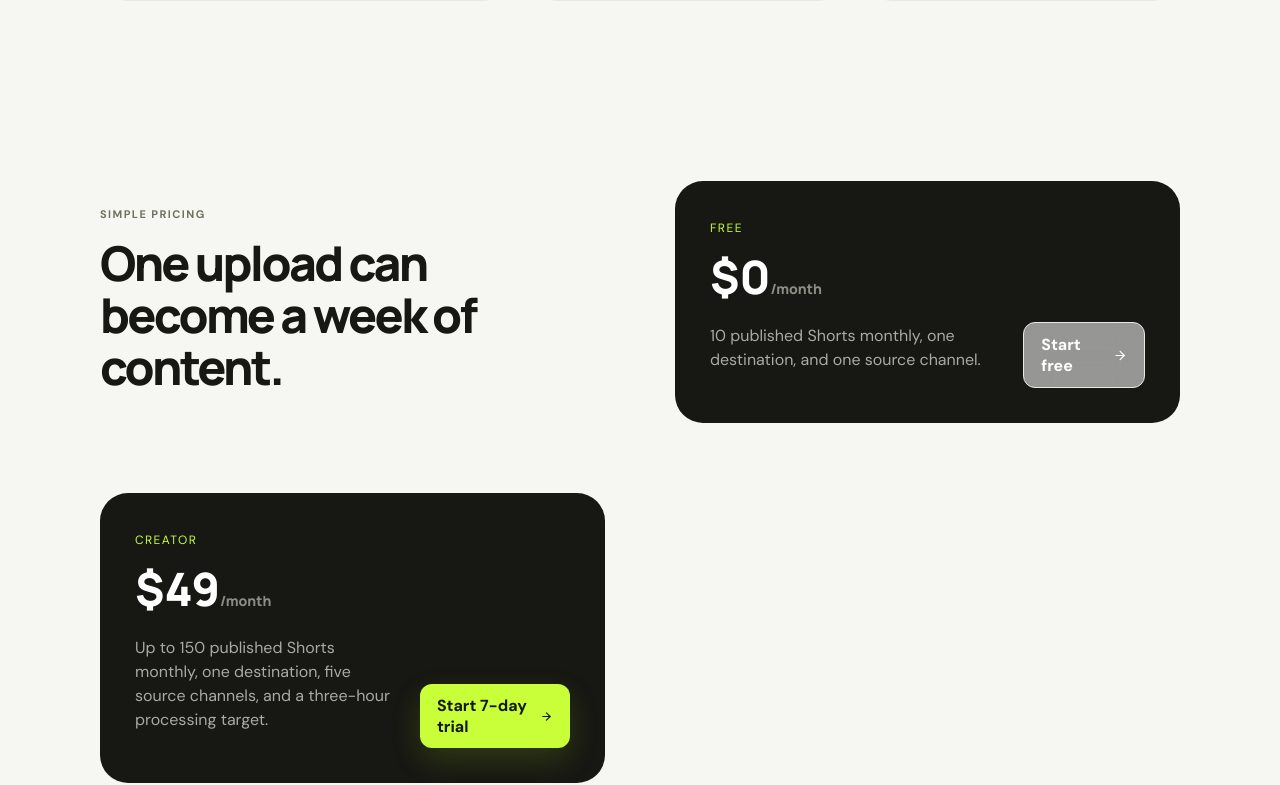
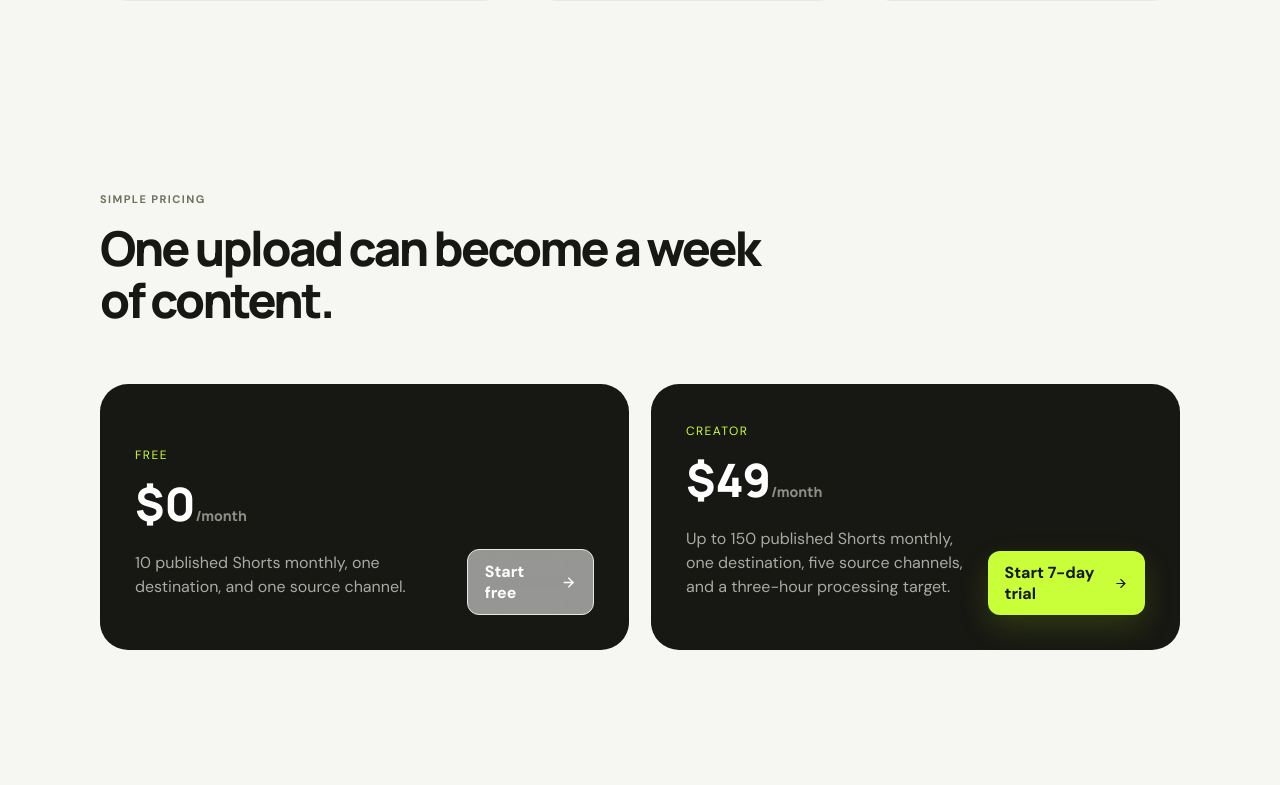
Before and after one commit to orbitwebsites-cloud/clipforge-cli, a Next.js app in the folder saas/: page / in a window 1280 px wide. Shown: the part 1407-2192 px from the top of the page. Built offline with nearby package versions, Linux system fonts and the light colour scheme.

Commit message:
Lay out Free and Creator pricing cards

```diff
--- a/saas/app/layout.tsx
+++ b/saas/app/layout.tsx
@@ -1,6 +1,7 @@
 import type { Metadata } from 'next';
 import { ClerkProvider } from '@clerk/nextjs';
 import './globals.css';
+import './pricing.css';
 
 export const metadata: Metadata = {
   title: 'ClipForge Cloud — Your long videos, working overtime',
--- /dev/null
+++ b/saas/app/pricing.css
@@ -0,0 +1,19 @@
+.pricing-section {
+  align-items: stretch;
+  gap: 22px;
+}
+
+.pricing-section > div:first-child {
+  grid-column: 1 / -1;
+  margin-bottom: 20px;
+}
+
+.pricing-section h2 {
+  max-width: 680px;
+}
+
+@media (max-width: 760px) {
+  .pricing-section > div:first-child {
+    margin-bottom: 0;
+  }
+}
```
